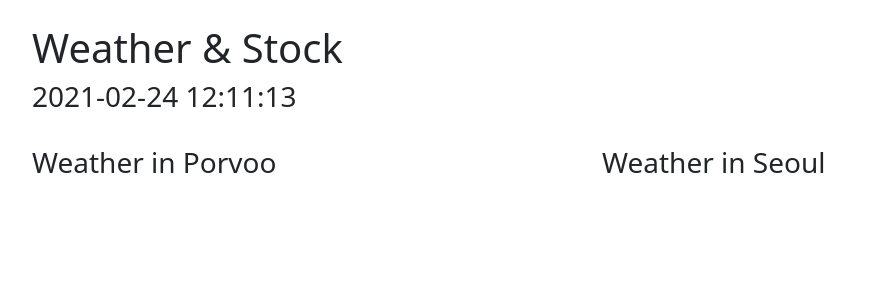
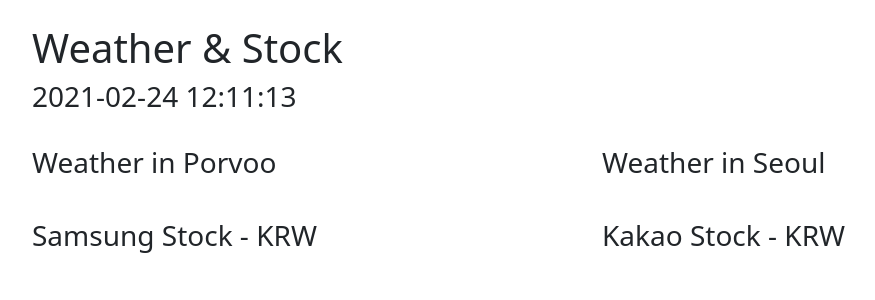
Before and after one commit to taeheelee90/flask-weather-stock-information, a Flask app: template templates/main.html in a window 1280 px wide. Shown: the top 300 px of the page, without its empty margins (50-925 px from the left). Run offline with Flask 2, Linux system fonts and the light colour scheme; the template is opened without the code that fills it, so the values that code supplies are empty.

Commit message:
Add stock information

```diff
--- a/app.py
+++ b/app.py
@@ -1,6 +1,9 @@
 from flask import Flask, render_template
+from bs4 import BeautifulSoup
 import requests
 import weather
+import stock
+
 
 app = Flask(__name__)
 
@@ -11,9 +14,16 @@ def index():
     # GET Seoul Weather
     seoul_result = weather.get_weather_info('seoul')
 
+    # Stock information
+    company_code = {'samsung':'005930.KS', 'kakao':'035720.KS'}
+    samsung = stock.get_stock_info(company_code['samsung'])
+    kakao = stock.get_stock_info(company_code['kakao'])
+
     return render_template('main.html',
                             porvoo = porvoo_result,
-                            seoul = seoul_result)
+                            seoul = seoul_result,
+                            samsung = samsung.to_html(),
+                            kakao = kakao.to_html())
 
 if __name__ == '__main__':
     app.run()
--- /dev/null
+++ b/stock.py
@@ -0,0 +1,6 @@
+import yfinance as yf
+from datetime import datetime
+
+def get_stock_info(company):
+    today = datetime.today().strftime('%Y-%m-%d')
+    return yf.download(company, start = today)
--- a/templates/main.html
+++ b/templates/main.html
@@ -10,7 +10,7 @@
     <div class="row">
         <div class="col">
             <br>
-            <h1 style="text-algin:center">Weather & Stock</h1>
+            <h1>Weather & Stock</h1>
             <h3 class="js-Clock"></h3>
             <br>
         </div>
@@ -20,7 +20,7 @@
             <h3>Weather in Porvoo</h3>
                 <ul>
                     {% for i in porvoo %}
-                    <li>Temperature: {{i.temp}} </li>
+                    <li>Temperature: {{i.temp}} ℃</li>
                     <li>Description: {{i.desc}}</li>
                     {% endfor %}
                 </ul>
@@ -30,11 +30,26 @@
             <h3>Weather in Seoul</h3>
             <ul>
                     {% for i in seoul %}
-                    <li>Temperature: {{i.temp}} </li>
+                    <li>Temperature: {{i.temp}} ℃</li>
                     <li>Description: {{i.desc}}</li>
                     {% endfor %}
                 </ul>
             <br>
+        </div>
+    </div>
+
+    <div class="row">
+        <div class="col">
+            <h3> Samsung Stock - KRW </h3>
+                <table class="table">
+                    {{samsung | safe}}
+                </table>
+        </div>
+        <div class="col">
+            <h3> Kakao Stock - KRW </h3>
+                <table class="table">
+                    {{kakao | safe}}
+                </table>
         </div>
     </div>
 </div>
```
Also changed, not shown: 2 other files.
